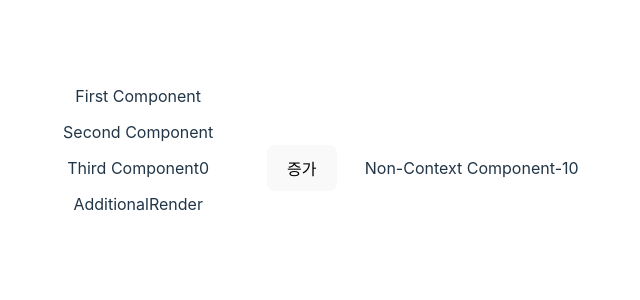
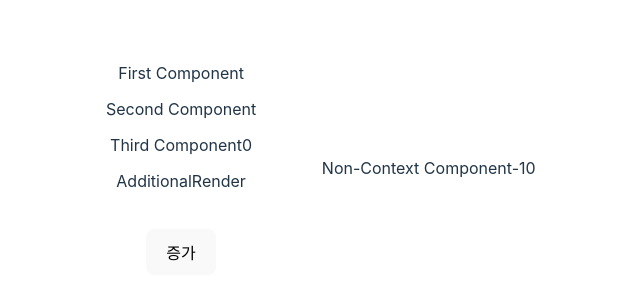
Before and after one commit to 5th-asac/react-tutoral, a React (Vite) app: page / in a window 1280 px wide. Shown: the part 232-532 px from the top of the page, without its empty margins (332-972 px from the left). Built offline with nearby package versions, Linux system fonts and the light colour scheme.

Commit message:
실습 20. Context Provider-Consumer 여러개의 값 제공하기

```diff
--- a/src/App.jsx
+++ b/src/App.jsx
@@ -11,16 +11,17 @@ function AdditionalRender() {
 }
 
 function TC() {
-  // const count = useContext(CountContext)
+  const { count } = useContext(CountContext)
   console.log('Third Component Rerendered')
   return (
     <div className='component-box' style={{ padding: 10 }}>
       Third Component
-      <CountContext.Consumer>
+      {count}
+      {/* <CountContext.Consumer>
         {(count) => {
           return <>{count}</>
         }}
-      </CountContext.Consumer>
+      </CountContext.Consumer> */}
       <AdditionalRender />
     </div>
   )
@@ -37,11 +38,13 @@ function SC() {
 }
 
 function FC() {
+  const { setCount } = useContext(CountContext)
   console.log('First Component Rerendered')
   return (
     <div className='component-box' style={{ padding: 10 }}>
       First Component
       <SC />
+      <button onClick={() => setCount((prev) => prev + 1)}>증가</button>
     </div>
   )
 }
@@ -58,14 +61,13 @@ function NonContextComponent() {
 
 const CountContext = createContext(-10 /* DV : default value */)
 
+// function hello(a, b, c, d) {}
+// function hello({ a, b, c, d }) {}
+
 function CountContextProvider({ children }) {
   const [count, setCount] = useState(0)
-  return (
-    <CountContext.Provider value={count /* IV : initial value */}>
-      {children}
-      <button onClick={() => setCount((prev) => prev + 1)}>증가</button>
-    </CountContext.Provider>
-  )
+  // const object = {count, setCount}
+  return <CountContext.Provider value={{ count, setCount }}>{children}</CountContext.Provider>
 }
 
 function App() {
```
